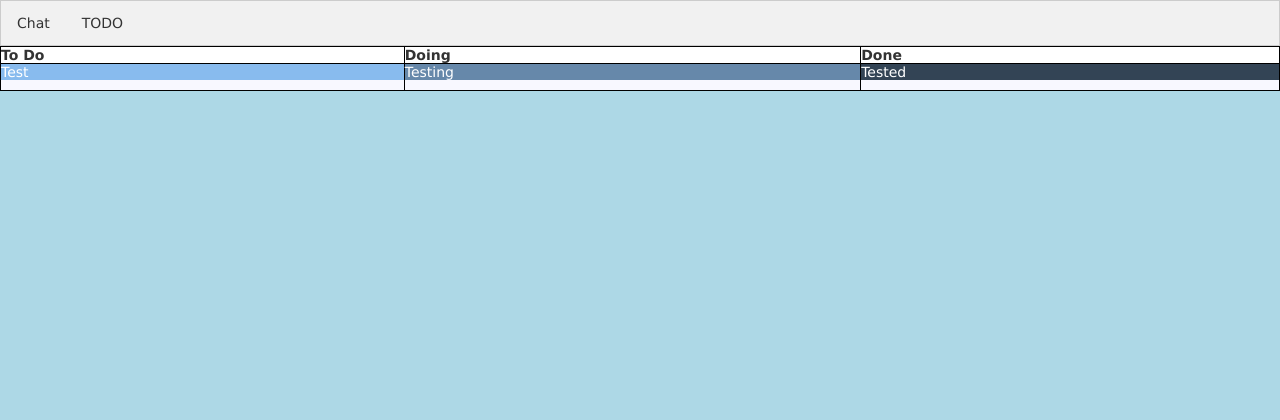
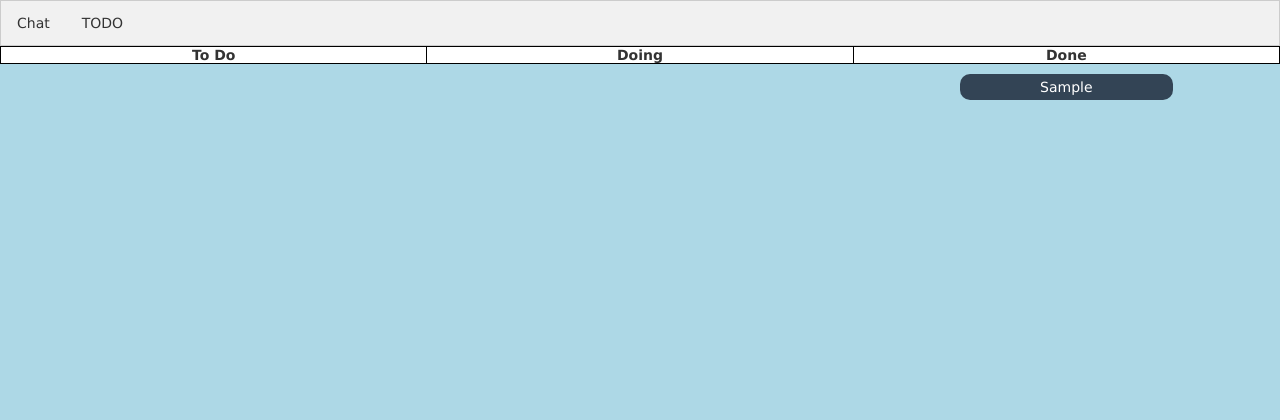
Before and after one commit to Stenters/ProjectPorcupine, a Flask app: page /kanban in a window 1280 px wide. Shown: the top 420 px of the page. Run offline with Flask 2, Linux system fonts and the light colour scheme; tables that the repository leaves empty hold one stand-in row (values such as "Sample post"); some libraries are stand-ins or nearby versions.

Commit message:
adding kanban functionality

```diff
--- a/app.py
+++ b/app.py
@@ -48,7 +48,14 @@
 
 @app.route('/kanban', methods = ['GET', 'POST'])
 def kanban():
-   return r.renderContent('kanban.html')
+   if request.method == 'GET':
+      (todo, doing, done) = db.get_all_kanban()
+      print(f"kanban = ({todo},{doing},{done})")
+      return r.renderContent('kanban.html',
+         todo=Markup(todo), doing=Markup(doing), done=Markup(done))
+   else:
+      db.log_kanban(request.form['status'], request.form['value'])
+      return r.renderContent('kanban.html')
 
 if __name__ == '__main__':
    app.run(debug=True)
--- a/scripts/db.py
+++ b/scripts/db.py
@@ -39,6 +39,18 @@
     def __repr__(self):
         return f"<id='{self.id}', msg='{self.msg}', author='{self.author}', time='{self.time}'>"
 
+class Kanban(db.Model):
+    __tablename__ = "kanban"
+    id = db.Column(db.Integer, primary_key=True)
+    status = db.Column(db.String(5))
+    value = db.Column(db.String(1024))
+
+    def __init__(self, status, value):
+        self.status = status
+        self.value = value
+
+    def __repr__(self):
+        return f"<id='{self.id}', status='{self.status}', value='{self.value}'>"
 
 def log_msg(msg, author):
     db.session.add(Message(msg, author))
@@ -59,6 +71,32 @@
 def create_user(username, password):
     db.session.add(User(username, password))
     db.session.commit()
+
+def log_kanban(status, value):
+    if status == "doing":
+        prev = Kanban.query.filter_by(value=value, status="todo").first()
+        db.session.delete(prev)
+    if status == "done":
+        prev = Kanban.query.filter_by(value=value, status="doing").first()
+        db.session.delete(prev)
+    db.session.add(Kanban(status, value))
+    db.session.commit()
+
+
+def get_all_kanban():
+    todo = ''
+    doing = ''
+    done = ''
+
+    for resp in db.session.query(Kanban).all():
+        if resp.status == "todo":
+            todo += '<p class="kanban-item kanban-todo">' + resp.value + '</p>'
+        elif resp.status == "doing":
+            doing += '<p class="kanban-item kanban-doing">' + resp.value + '</p>'
+        else:
+            done += '<p class="kanban-item kanban-done">' + resp.value + '</p>'
+
+    return (todo, doing, done)
 
 # lock = threading.Lock()
 
--- a/static/stylesheets/style.css
+++ b/static/stylesheets/style.css
@@ -24,6 +24,7 @@
 sub {
   visibility: hidden;
 }
+
 
 /* Style the tab */
 .tab {
@@ -53,37 +54,65 @@
   background-color: #ccc;
 }
 
-iframe {
+
+/* Styling for kanban table */
+table {
   width: 100%;
   height: 100%;
 }
 
-
-table, th, td {
+th {
+  text-align: center;
+  background: white;
   border: 1px solid black;
 }
 
-table {
-  width: 100%;
+td {
+  color: white;
+  width: 33%;
+  height: 100%;
+  padding-top: 10px;
 }
 
-th {
-  background-color: white;
+
+/**
+* Styling for Kanban board
+**/
+
+/* Global styles */
+
+.kanban-item {
+  background-color: transparent;
+  border: none;
+  width: 50%;
+  margin-left: auto;
+  margin-right: auto;
+  height: auto;
+  word-wrap: normal;
+  text-align: center;
+  padding: 5px;
+  border-radius: 10px;
 }
 
-td {
-  background-color: ghostwhite;
-  color: white;
-}
-
-#todo-div {
+/* For the todo div */
+.kanban-todo {
   background-color: #88bbee;
 }
 
-#doing-div {
+.kanban-todo:hover {
+  box-shadow: 2px 2px 2px #446677;
+}
+
+/* For the doing div */
+.kanban-doing {
   background-color: #6688aa;
 }
 
-#done-div {
+.kanban-doing:hover {
+  box-shadow: 2px 2px 2px #334455;
+}
+
+/* For the done div */
+.kanban-done {
   background-color: #334455;
 }
--- a/templates/chat.html
+++ b/templates/chat.html
@@ -16,10 +16,6 @@
 
 <script type="text/javascript">
 
-    $('.tablinks').on("Click", function() {
-        alert("Tab was selected")
-    })
-
     $('form').submit(function(event) {
         event.preventDefault()
         let text = {'text': $('input[name=text]').val()}
--- a/templates/kanban.html
+++ b/templates/kanban.html
@@ -14,13 +14,13 @@
 
   <tr>
     <td>
-      <div id="todo-div"><p>Test</p></div>
+      <div id="todo-div">{{ todo }}</div>
     </td>
     <td>
-      <div id="doing-div"><p>Testing</p></div>
+      <div id="doing-div"> {{ doing }}</div>
     </td>
     <td>
-      <div id="done-div"><p>Tested</p></div>
+      <div id="done-div"> {{ done }}</div>
     </td>
   </tr>
 
@@ -33,3 +33,61 @@
       <div class="input-group-btn"><input type="submit" value="Submit" class="btn btn-primary"></div>
   </form>
 </div>
+
+<script type="text/javascript">
+
+  function move_to_done() {
+    // Update element
+    $(this).remove()
+    $(this).removeClass('kanban-doing')
+    $(this).addClass('kanban-done')
+    $(this).appendTo('#done-div')
+
+    // Post to db
+    $.post("/kanban", {'status': 'done', 'value': $(this).html(), 'update': true})
+  }
+
+  function move_to_doing() {
+    // Update element
+    $(this).remove()
+    $(this).click(move_to_done)
+    $(this).removeClass('kanban-todo')
+    $(this).addClass('kanban-doing')
+    $(this).appendTo('#doing-div')
+
+    // Post to db
+    $.post("/kanban", {'status': 'doing', 'value': $(this).html(), 'update': true})
+  }
+
+  $('form').submit(function(event) {
+    // Prevent default reaction
+    event.preventDefault()
+
+    // Get the text from the DOM
+    let text = $('input[name=text]').val()
+    $('input[name=text]').val("")
+
+    // Create a new button to display
+    let element = $('<p>' + text + '</p>')
+    element.click(move_to_doing)
+    element.addClass('kanban-item')
+    element.addClass('kanban-todo')
+    element.appendTo('#todo-div')
+
+    // Post to db
+    $.post("/kanban", {'status': 'todo', 'value': element.html(), 'update': false})
+  })
+
+  function register() {
+    if ($(this).hasClass("kanban-todo")) {
+      $(this).click(move_to_doing)
+    }
+    else if ($(this).hasClass("kanban-doing")) {
+      $(this).click(move_to_done)
+    }
+  }
+
+  $('#todo-div').children().each(register)
+  $("#doing-div").children().each(register)
+
+</script>
```
